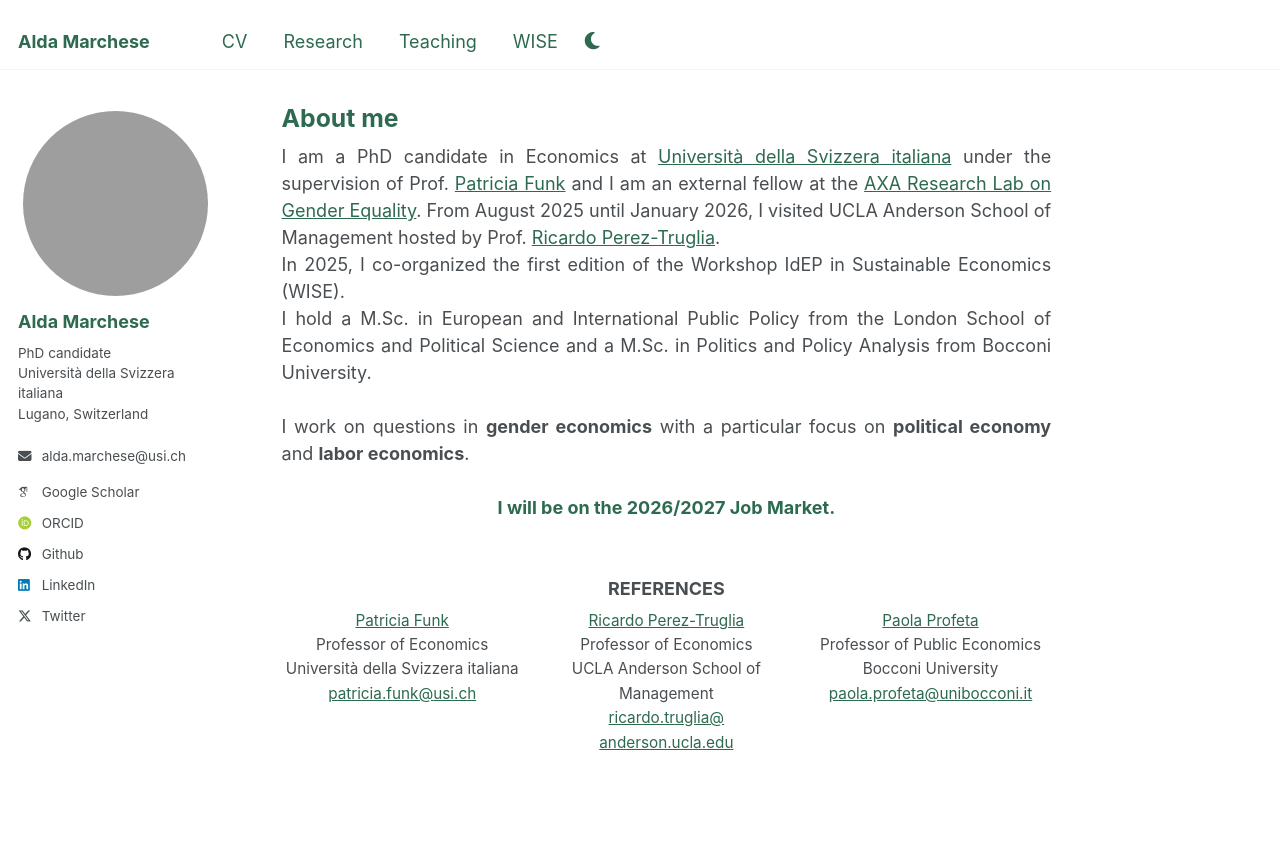
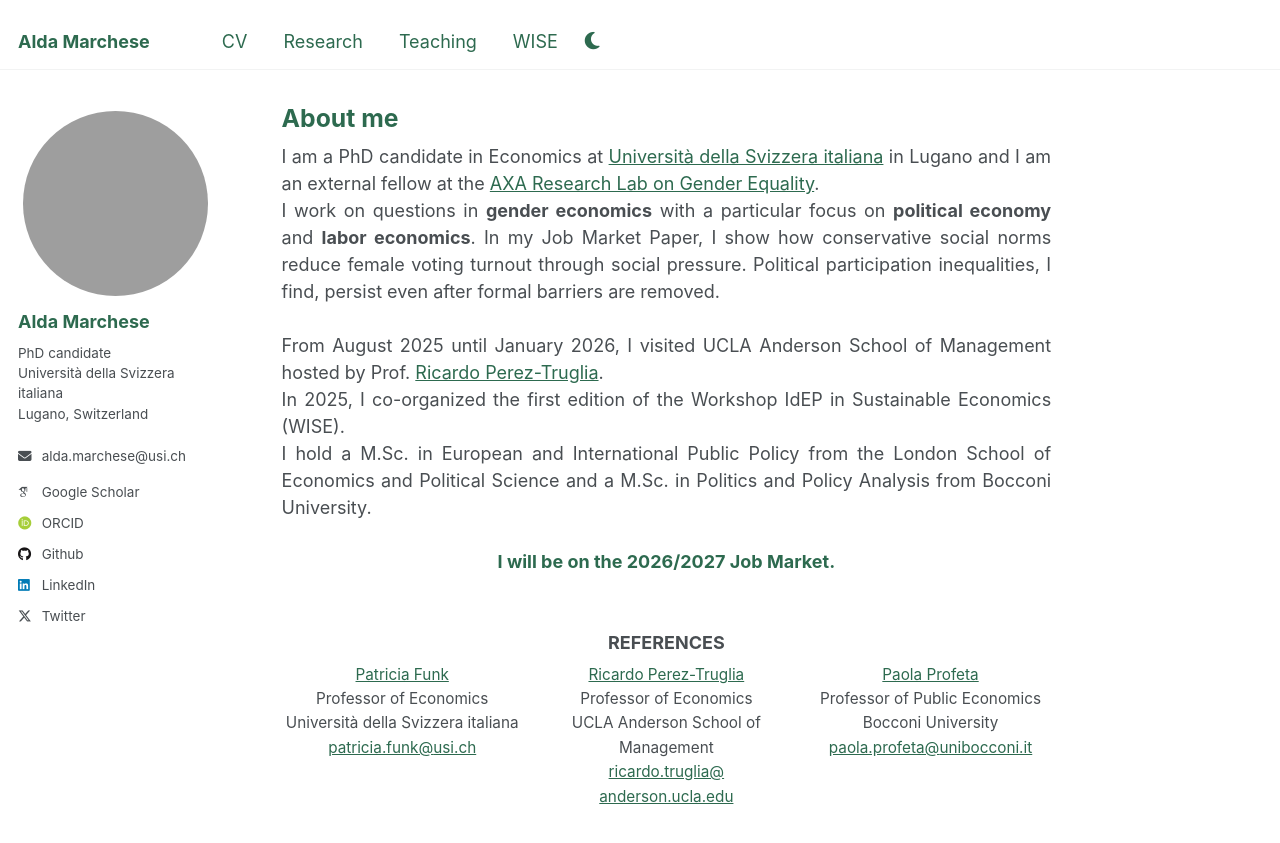
Before and after one commit to aldamarchese/aldamarchese.github.io, a Jekyll site: the page built from _pages/about.md, in a window 1280 px wide and 1034 px high. Shown: the top 843 px of the window. Built offline with Jekyll 4.4.1, drawn with Linux system fonts in a browser that asks for light colours; some web fonts are replaced.

Commit message:
Rewrite About me intro and reorder paragraphs
Lead with affiliation and research focus, including a Job Market
Paper summary, and move the UCLA visit, WISE and education lines
below.

Co-Authored-By: Claude Opus 5 <noreply@anthropic.com>

```diff
--- a/_pages/about.md
+++ b/_pages/about.md
@@ -7,16 +7,19 @@ redirect_from:
   - /about.html
 ---
 <div style="text-align: justify; font-size: 1em;">
-I am a PhD candidate in Economics at <a href="https://idep.usi.ch">Università della Svizzera italiana</a> under the supervision of Prof. <a href="https://sites.google.com/site/patriciafelicitasfunk/">Patricia Funk</a> and I am an external fellow at the <a href="https://genderlab.unibocconi.eu">AXA Research Lab on Gender Equality</a>. From August 2025 until January 2026, I visited UCLA Anderson School of Management hosted by Prof. <a href="https://ricardotruglia.com/">Ricardo Perez-Truglia</a>.
+I am a PhD candidate in Economics at <a href="https://idep.usi.ch">Università della Svizzera italiana</a> in Lugano and I am an external fellow at the <a href="https://genderlab.unibocconi.eu">AXA Research Lab on Gender Equality</a>.
+<br>
+
+I work on questions in <strong>gender economics</strong> with a particular focus on <strong>political economy</strong> and <strong>labor economics</strong>. In my Job Market Paper, I show how conservative social norms reduce female voting turnout through social pressure. Political participation inequalities, I find, persist even after formal barriers are removed.
+<br><br>
+
+From August 2025 until January 2026, I visited UCLA Anderson School of Management hosted by Prof. <a href="https://ricardotruglia.com/">Ricardo Perez-Truglia</a>.
 <br>
 
 In 2025, I co-organized the first edition of the Workshop IdEP in Sustainable Economics (WISE).
 <br>
 
 I hold a M.Sc. in European and International Public Policy from the London School of Economics and Political Science and a M.Sc. in Politics and Policy Analysis from Bocconi University.
-<br><br>
-
-I work on questions in <strong>gender economics</strong> with a particular focus on <strong>political economy</strong> and <strong>labor economics</strong>.
 <br><br>
 
 <span class="job-market">I will be on the 2026/2027 Job Market.</span>
```
